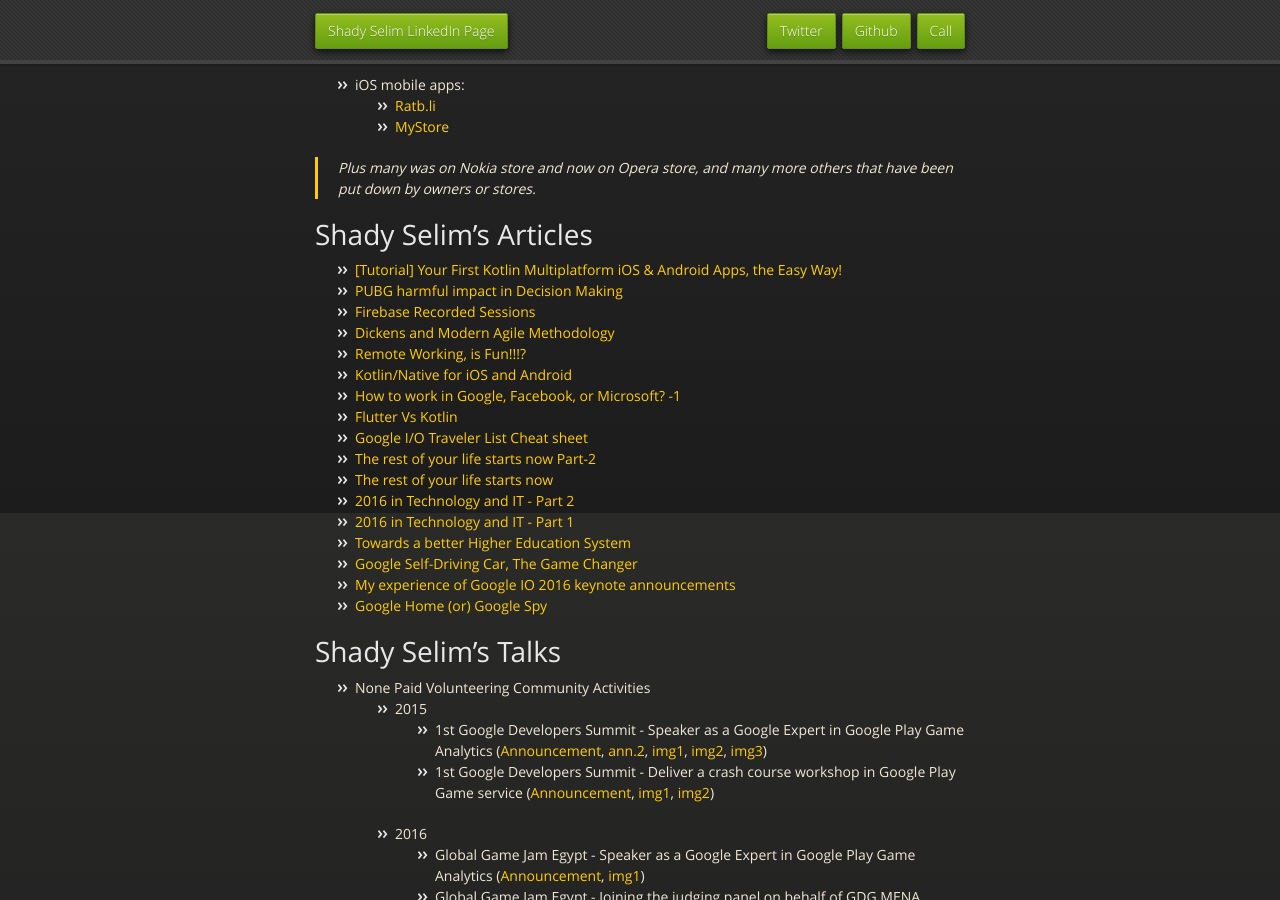
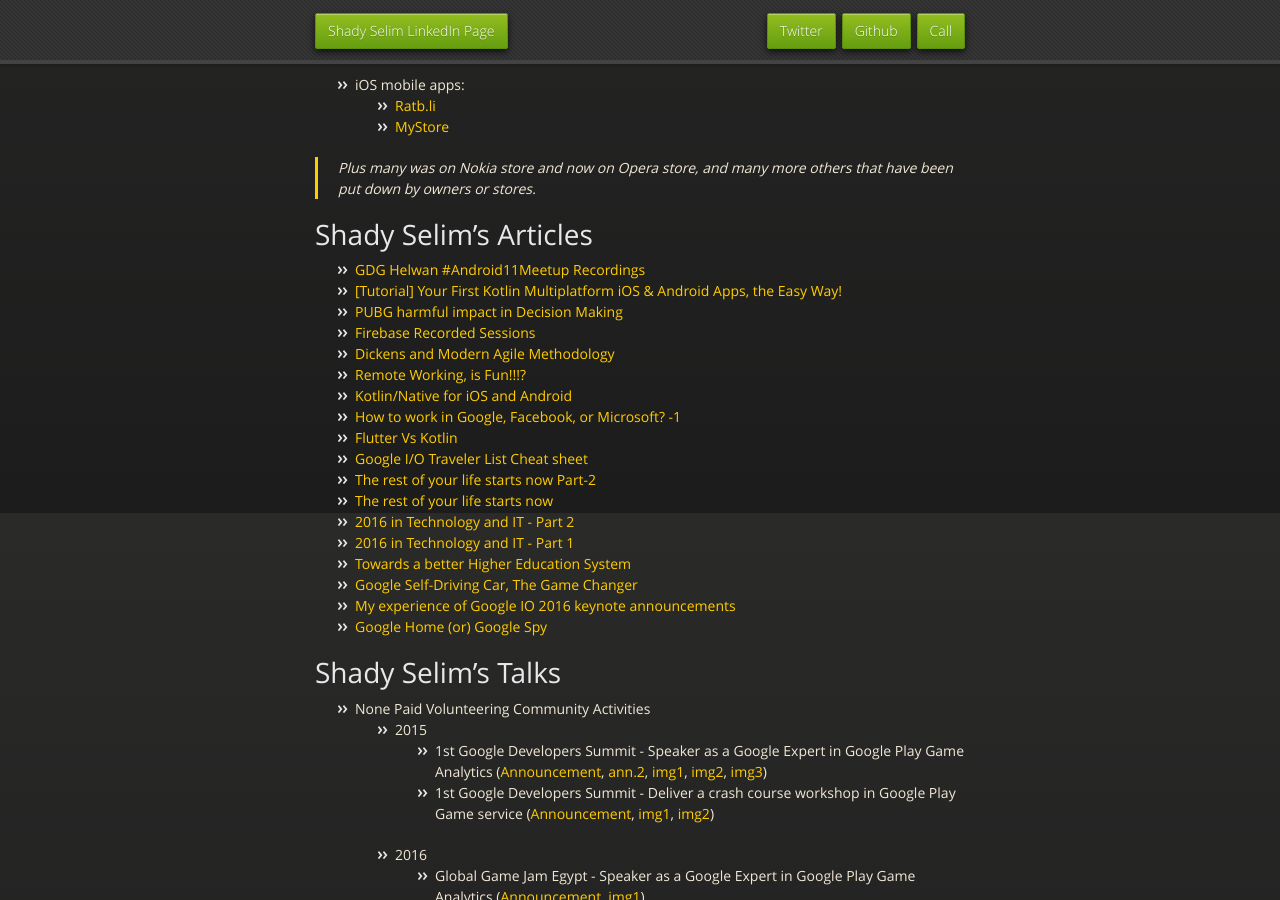
Before and after one commit to Shady-Selim/shady-selim.github.io, a Jekyll site: the page built from index.md, in a window 1280 px wide and 900 px high, scrolled down 3087 px. Built offline with Jekyll 4.4.1, drawn with Linux system fonts in a browser that asks for light colours; our own code applies the rules of GitHub Pages for plain Markdown files.

Commit message:
Update index.md

```diff
--- a/index.md
+++ b/index.md
@@ -130,6 +130,7 @@
 > Plus many was on Nokia store and now on Opera store, and many more others that have been put down by owners or stores.
 
 # Shady Selim's Articles
+* [GDG Helwan #Android11Meetup Recordings](https://www.linkedin.com/pulse/gdg-helwan-android11meetup-recordings-shady-yehia-selim-msc-mba/)
 * [[Tutorial] Your First Kotlin Multiplatform iOS & Android Apps, the Easy Way!](https://www.linkedin.com/pulse/tutorial-your-first-kotlin-multiplatform-ios-android-shady/)
 * [PUBG harmful impact in Decision Making](https://www.linkedin.com/pulse/pubg-harmful-impact-decision-making-shady-yehia-selim-msc-mba/)
 * [Firebase Recorded Sessions](https://www.linkedin.com/pulse/firebase-recorded-sessions-shady-yehia-selim-msc-mba/)
```
